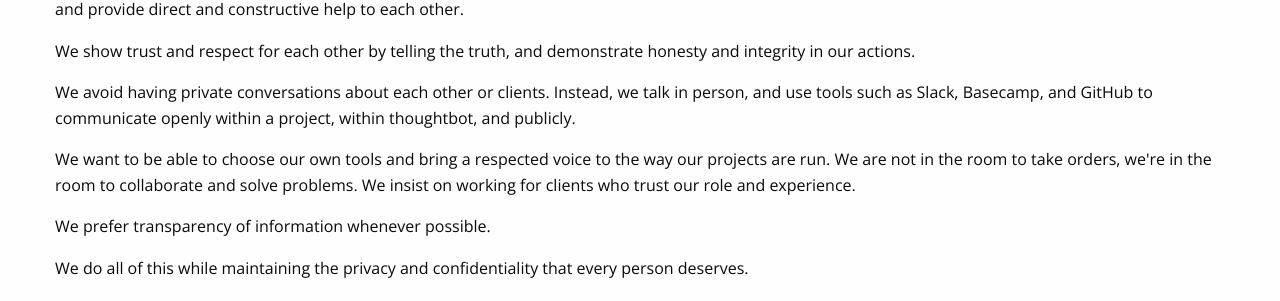
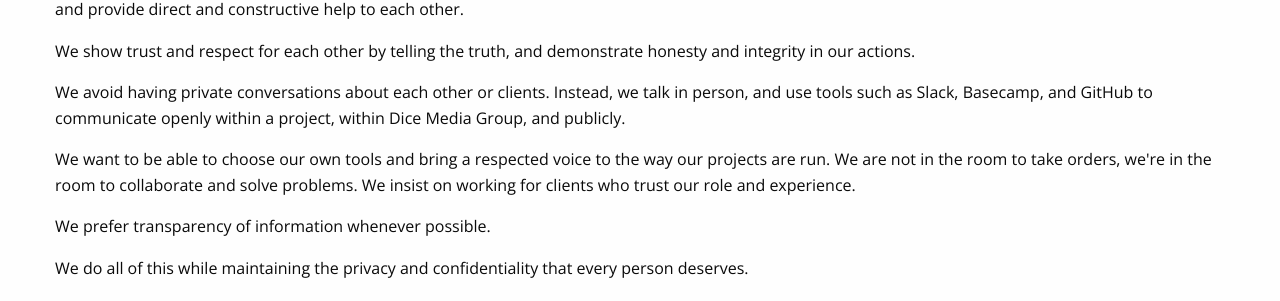
Before and after one commit to dice-media-group/dice-media-group.github.io, a Jekyll site: the page built from playbook/our-company/values/index.html, in a window 1280 px wide. Shown: the part 818-1119 px from the top of the page. Built offline with Jekyll 4.4.1, drawn with Linux system fonts in a browser that asks for light colours; nearby versions of some CDN libraries.

Commit message:
CHANGE: generalized mentions of company brand

```diff
--- a/playbook/our-company/values/index.html
+++ b/playbook/our-company/values/index.html
@@ -35,7 +35,7 @@ Values
 
             <p>We show trust and respect for each other by telling the truth, and demonstrate honesty and integrity in our actions.</p>
 
-            <p>We avoid having private conversations about each other or clients. Instead, we talk in person, and use tools such as Slack, Basecamp, and GitHub to communicate openly within a project, within thoughtbot, and publicly.</p>
+            <p>We avoid having private conversations about each other or clients. Instead, we talk in person, and use tools such as Slack, Basecamp, and GitHub to communicate openly within a project, within {{site.brand}}, and publicly.</p>
 
             <p>We want to be able to choose our own tools and bring a respected voice to the way our projects are run. We are not in the room to take orders, we're in the room to collaborate and solve problems. We insist on working for clients who trust our role and experience.</p>
 
```
